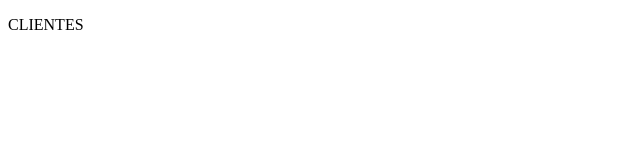
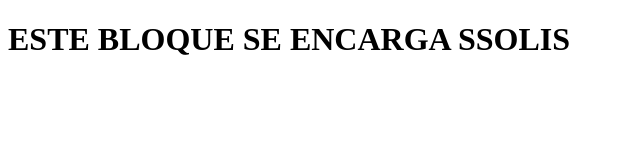
Before and after one commit to LeninYair/Grupo_2_WEB, a plain HTML site: page clientes.html in a window 1280 px wide. Shown: the whole page, without its empty margins (0-640 px from the left). Drawn offline with Linux system fonts and the light colour scheme.

Commit message:
ESTA VERSION ES DE SSOLIS

```diff
--- a/clientes.html
+++ b/clientes.html
@@ -7,6 +7,6 @@
     <title>Document</title>
 </head>
 <body>
-    <P>CLIENTES</P>
+    <h1>ESTE BLOQUE SE ENCARGA SSOLIS</h1>
 </body>
 </html>
```
